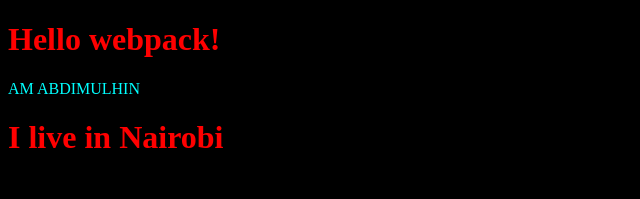
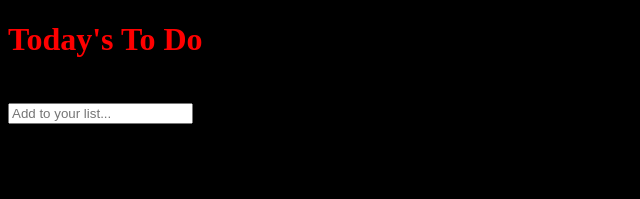
Before and after one commit to AbdimulhinYussuf3675/JS_To_Do_List, a website built with webpack: page src/index.html in a window 1280 px wide. Shown: the whole page, without its empty margins (0-640 px from the left). Built offline with nearby package versions, Linux system fonts and the light colour scheme.

Commit message:
Add web_page

```diff
--- a/src/index.html
+++ b/src/index.html
@@ -1,13 +1,33 @@
 <!DOCTYPE html>
 <html lang="en">
 <head>
-    <meta charset="UTF-8">
-    <meta name="viewport" content="width=device-width, initial-scale=1.0">
-    <title>Wbpack Exercise</title>
+  <meta charset="UTF-8">
+  <meta http-equiv="X-UA-Compatible" content="IE=edge">
+  <meta name="viewport" content="width=device-width, initial-scale=1.0">
+  <title>Todo</title>
 </head>
 <body>
-    <h1>Hello webpack!</h1>
-    <p>AM ABDIMULHIN</p>
-    <h1>I live in Nairobi</h1>
+   <div class="wrapper">
+     <div class="todo-title">
+      <h1>Today's To Do</h1>
+      <svg xmlns="http://www.w3.org/2000/svg" width="19" height="19" fill="currentColor" class="bi bi-arrow-repeat" viewBox="0 0 16 16">
+        <path d="M11.534 7h3.932a.25.25 0 0 1 .192.41l-1.966 2.36a.25.25 0 0 1-.384 0l-1.966-2.36a.25.25 0 0 1 .192-.41zm-11 2h3.932a.25.25 0 0 0 .192-.41L2.692 6.23a.25.25 0 0 0-.384 0L.342 8.59A.25.25 0 0 0 .534 9z"/>
+        <path fill-rule="evenodd" d="M8 3c-1.552 0-2.94.707-3.857 1.818a.5.5 0 1 1-.771-.636A6.002 6.002 0 0 1 13.917 7H12.9A5.002 5.002 0 0 0 8 3zM3.1 9a5.002 5.002 0 0 0 8.757 2.182.5.5 0 1 1 .771.636A6.002 6.002 0 0 1 2.083 9H3.1z"/>
+      </svg>
+     </div>
+     <div class="todo-input">
+      <form action="" id="todo-form">
+        <input type="text" placeholder="Add to your list...">
+      </form>
+      <svg xmlns="http://www.w3.org/2000/svg" width="19" height="19" fill="currentColor" class="bi bi-arrow-return-left" viewBox="0 0 16 16">
+        <path fill-rule="evenodd" d="M14.5 1.5a.5.5 0 0 1 .5.5v4.8a2.5 2.5 0 0 1-2.5 2.5H2.707l3.347 3.346a.5.5 0 0 1-.708.708l-4.2-4.2a.5.5 0 0 1 0-.708l4-4a.5.5 0 1 1 .708.708L2.707 8.3H12.5A1.5 1.5 0 0 0 14 6.8V2a.5.5 0 0 1 .5-.5z"/>
+      </svg>
+     </div>
+     <div class="todo-list">
+     </div>
+     <div class="delete">
+         Clear all completed
+     </div>
+   </div>
 </body>
 </html>
```
